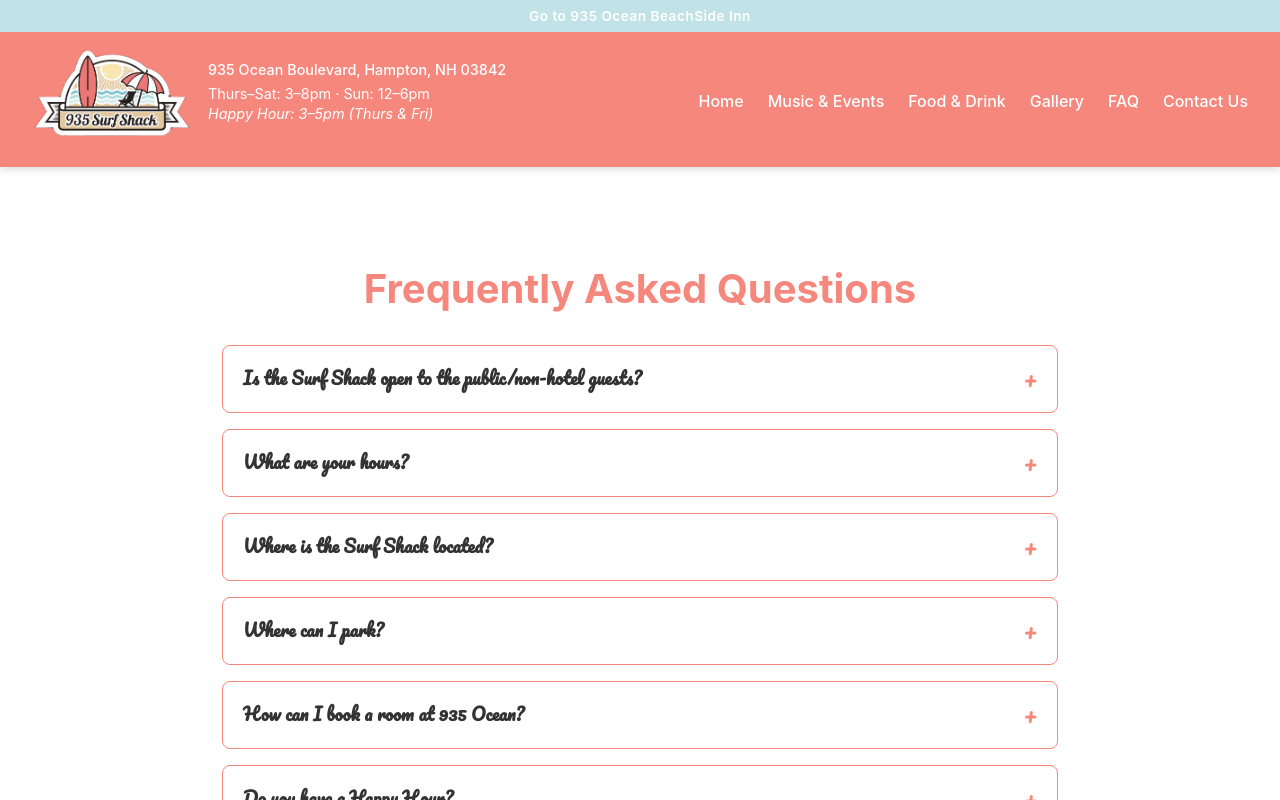
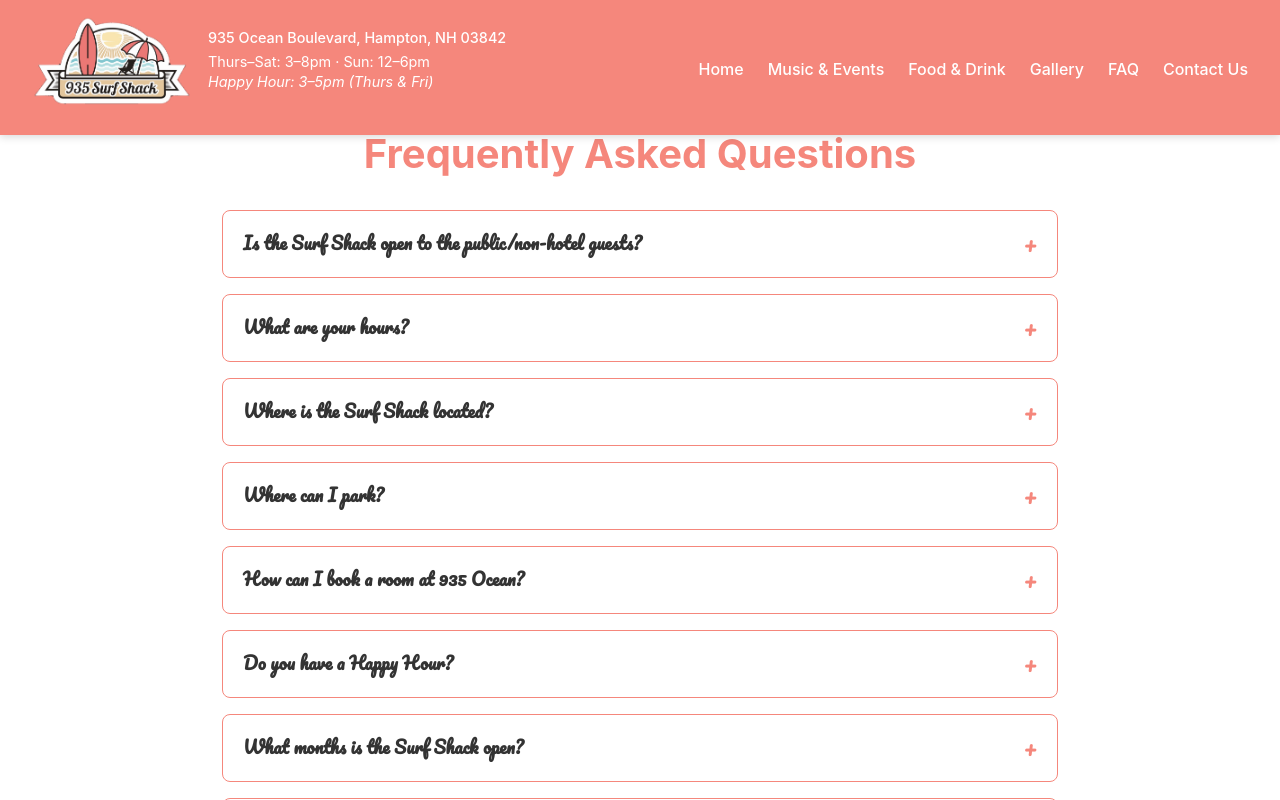
Before and after one commit to annierome1/935SurfShack, a Next.js app: page /faq in a window 1280 px wide. Shown: the top 800 px of the page. Built offline with nearby package versions, Linux system fonts and the light colour scheme.

Commit message:
header fix

```diff
--- a/components/Header.js
+++ b/components/Header.js
@@ -7,40 +7,53 @@ import styles from '../styles/components/Header.module.css';
 import { FaBars, FaTimes } from 'react-icons/fa';
 import Image from 'next/image';
 
-
-
 export default function Header() {
   const [scrolled, setScrolled] = useState(false);
   const [isOpen, setIsOpen] = useState(false);
   const pathname = usePathname();
   const isHome = pathname === '/';
 
-  // Handle header styling based on scroll position and route.
   useEffect(() => {
+    // Always solid off-home
     if (!isHome) {
       setScrolled(true);
       return;
     }
-    const handleScroll = () => {
-      setScrolled(window.scrollY > 400);
-    };
-    window.addEventListener('scroll', handleScroll);
-    return () => window.removeEventListener('scroll', handleScroll);
+
+    const heroEl = document.getElementById('hero');
+    if (!heroEl) return;
+
+    const observer = new IntersectionObserver(
+      ([entry]) => {
+        // When less than half of #hero is visible, set scrolled = true
+        setScrolled(entry.intersectionRatio < 0.5);
+      },
+      { threshold: [0.5] }
+    );
+
+    observer.observe(heroEl);
+    return () => observer.disconnect();
   }, [isHome]);
 
-  // Toggle the mobile menu.
-  const toggleMenu = () => setIsOpen((prev) => !prev);
+  const toggleMenu = () => setIsOpen(v => !v);
   const closeMenu = () => setIsOpen(false);
 
-  // Build header class based on scroll state and route.
-  const headerClass = `
-    ${styles.header}
-    ${isHome && !scrolled ? styles.headerHomeTransparent : styles.headerSolid}
-  `;
+  const navLinks = [
+    { href: '/',         label: 'Home' },
+    { href: '/events',   label: 'Music & Events' },
+    { href: '/menu',     label: 'Food & Drink' },
+    { href: '/gallery',  label: 'Gallery' },
+    { href: '/faq',      label: 'FAQ' },
+    { href: '/contact',  label: 'Contact Us' },
+  ];
+
+  const headerClass = [
+    styles.header,
+    isHome && !scrolled ? styles.headerHomeTransparent : styles.headerSolid
+  ].join(' ');
 
   return (
     <>
-      {/* Top external banner */}
       <div className={styles.topBanner}>
         <a
           href="https://www.935ocean.com/"
@@ -54,19 +67,17 @@ export default function Header() {
 
       <header className={headerClass}>
         <div className={styles.headerLeft}>
-        <Link href="/" className={styles.logoLink} onClick={closeMenu}>
+          <Link href="/" onClick={closeMenu} className={styles.logoLink}>
             <Image
               src="/Logo_transparent.png"
               alt="935 Surf Shack Logo"
               width={160}
               height={0}
+              priority
               className={styles.logoImage}
               style={{ height: 'auto', objectFit: 'contain' }}
-            priority
             />
           </Link>
-
-        {/* Desktop: location & hours beside logo, Mobile: stacked below */}
           <div className={styles.logoDetails}>
             <a
               href="https://www.google.com/maps/dir/?api=1&destination=935+Ocean+Boulevard,+Hampton,+NH+03842"
@@ -77,50 +88,26 @@ export default function Header() {
               935 Ocean Boulevard, Hampton, NH 03842
             </a>
             <p className={styles.hours}>
-            Thurs–Sat: 3–8pm · Sun: 12–6pm <br />
-            <span className={styles.subHours}>Happy Hour: 3–5pm (Thurs & Fri)</span>
+              Thurs–Sat: 3–8pm · Sun: 12–6pm<br/>
+              <span className={styles.subHours}>
+                Happy Hour: 3–5pm (Thurs &amp; Fri)
+              </span>
             </p>
           </div>
-
         </div>
 
-        {/* Desktop & Mobile Navigation */}
         <nav className={`${styles.nav} ${isOpen ? styles.navOpen : ''}`}>
           <ul className={styles.navList}>
-            <li>
-              <Link href="/" className={styles.navLink} onClick={closeMenu}>
-                Home
+            {navLinks.map(({ href, label }) => (
+              <li key={href}>
+                <Link href={href} onClick={closeMenu} className={styles.navLink}>
+                  {label}
                 </Link>
               </li>
-            <li>
-              <Link href="/events" className={styles.navLink} onClick={closeMenu}>
-                Music & Events
-              </Link>
-            </li>
-            <li>
-              <Link href="/menu" className={styles.navLink} onClick={closeMenu}>
-                Food & Drink
-              </Link>
-            </li>
-            <li>
-              <Link href="/gallery" className={styles.navLink} onClick={closeMenu}>
-                Gallery
-              </Link>
-            </li>
-            <li>
-              <Link href="/faq" className={styles.navLink} onClick={closeMenu}>
-                FAQ
-              </Link>
-            </li>
-            <li>
-              <Link href="/contact" className={styles.navLink} onClick={closeMenu}>
-                Contact Us
-              </Link>
-            </li>
+            ))}
           </ul>
         </nav>
 
-        {/* Mobile Menu Toggle Button */}
         <button
           className={styles.menuButton}
           onClick={toggleMenu}
--- a/styles/components/Header.module.css
+++ b/styles/components/Header.module.css
@@ -1,8 +1,8 @@
 /* Header.module.css */
 
 /* Base header styling */
+/* base */
 .header {
-  position: relative; /* Anchors absolute children */
   display: flex;
   align-items: center;
   justify-content: space-between;
@@ -10,24 +10,23 @@
   width: 100%;
   max-width: 100vw;
   box-sizing: border-box;
-  z-index: 1000;
-  transition: background-color 0.3s ease, box-shadow 0.3s ease,
-              opacity 0.5s ease, transform 0.5s ease;
+  transition: background-color 0.3s ease,
+              box-shadow 0.3s ease;
+  /* remove position from the base */
 }
 
-/* Transparent header variant (homepage, not scrolled) */
-/* Transparent header variant (homepage, not scrolled) */
+/* transparent over hero */
 .headerHomeTransparent {
-  position: absolute; /* Over the hero */
+  position: absolute;
   top: 0;
   left: 0;
-  width: 100%;
-  background-color: transparent;
+  background: transparent;
   box-shadow: none;
-  color: #f5877c;    /* still your coral for non-link text, if you like */
-  padding-top: 2.5rem;
-  transition: color 0.3s;
+  z-index: 1000;           /* keep it below the top banner */
+  color: #f5877c;
+  padding-top: 2.5rem;         /* coral text on transparent */
 }
+
 
 /* Override all navLink text to white when transparent */
 .headerHomeTransparent .navLink {
@@ -53,12 +52,14 @@
 
 /* Solid header variant (scrolled or non-home) */
 .headerSolid {
-  position: sticky;
+  position: fixed;         /* FIXED, not sticky */
   top: 0;
+  left: 0;
+  width: 100%;
   background-color: #f5877c;
   box-shadow: 0 2px 8px rgba(0, 0, 0, 0.15);
-  opacity: 1;
-  transform: translateY(0);
+  z-index: 1200;           /* above your topBanner’s 1100 */
+  color: white;            /* ensure your navLink .navLink (white) still shows */
 }
 
 /* Logo link */
```
Also changed, not shown: components/Hero.js (+3 -4 lines), pages/index.js (+6 -9 lines). Lines whose indentation alone changed are shown as unchanged.
